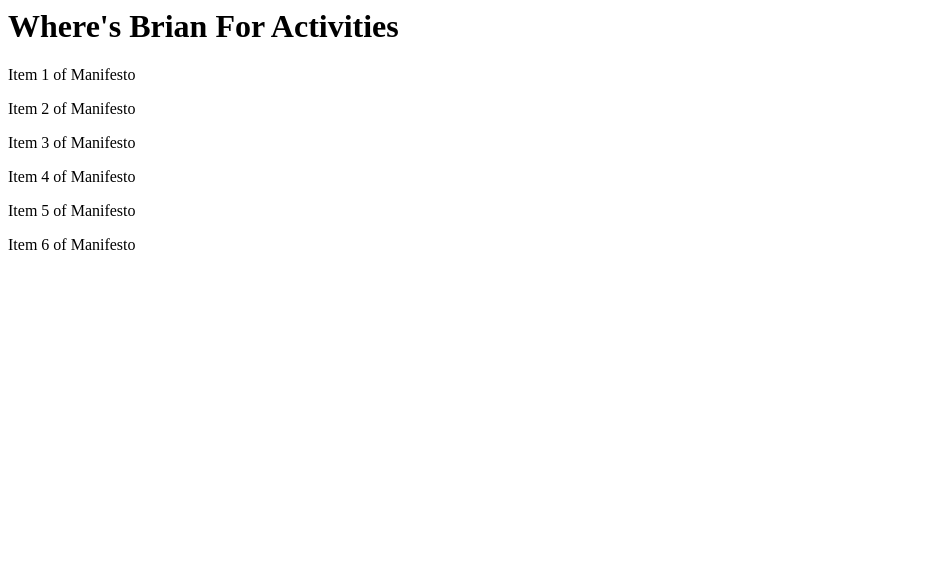
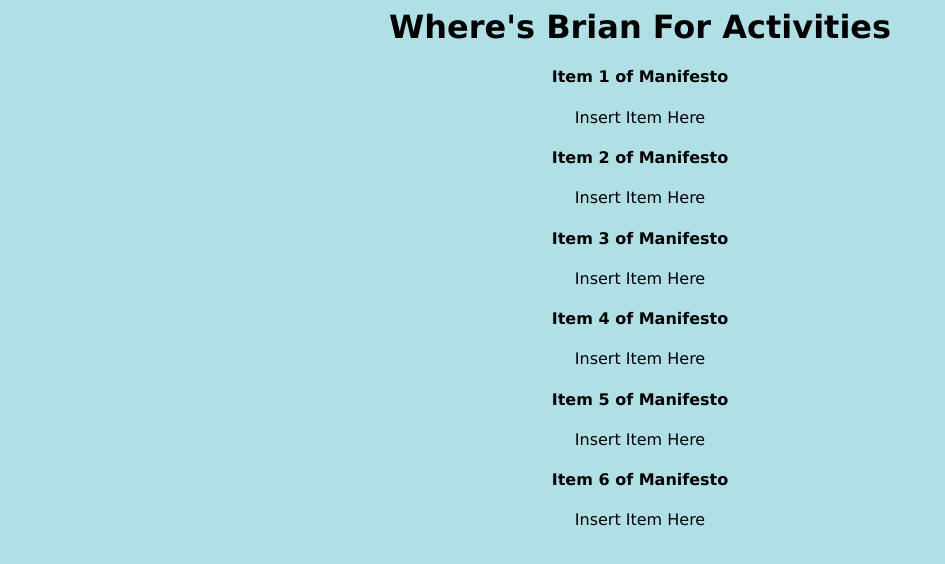
Before and after one commit to Brian4Activities/Brian4Activities.github.io, a plain HTML site: page index.html in a window 1280 px wide. Shown: the whole page, without its empty margins (0-945 px from the left). Drawn offline with Linux system fonts and the light colour scheme.

Commit message:
Trying to make it look a little better

```diff
--- a/index.html
+++ b/index.html
@@ -1,14 +1,20 @@
-<html>
+<html  style="background-color:powderblue;font-family:verdana;text-align:center;">
   <head>
     <title>Brian For Activities</title>
   </head>
   <body>
     <h1> Where's Brian For Activities </h1>
-    <p> Item 1 of Manifesto </p>
-    <p> Item 2 of Manifesto </p>
-    <p> Item 3 of Manifesto </p>
-    <p> Item 4 of Manifesto </p>
-    <p> Item 5 of Manifesto </p>
-    <p> Item 6 of Manifesto </p>
+    <h4> Item 1 of Manifesto </h4>
+    <p> Insert Item Here </p>
+    <h4> Item 2 of Manifesto </h4>
+    <p> Insert Item Here </p>
+    <h4> Item 3 of Manifesto </h4>
+    <p> Insert Item Here </p>
+    <h4> Item 4 of Manifesto </h4>
+    <p> Insert Item Here </p>
+    <h4> Item 5 of Manifesto </h4>
+    <p> Insert Item Here </p>
+    <h4> Item 6 of Manifesto </h4>
+    <p> Insert Item Here </p>
   </body>
 </html>
```
